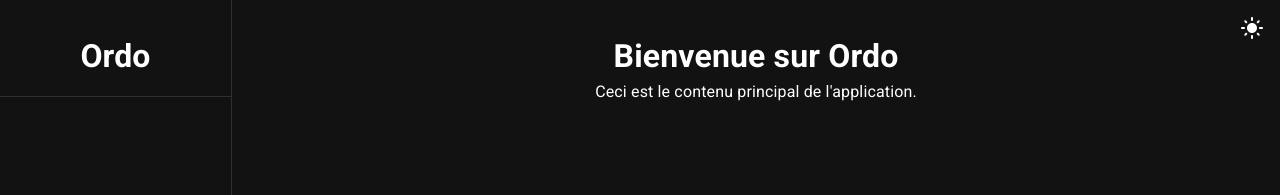
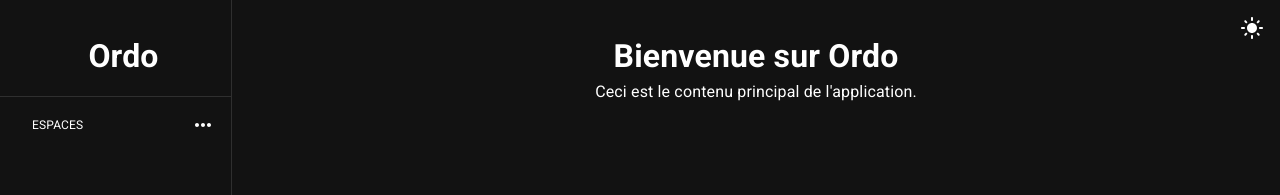
Before and after one commit to NKoelblen/app.ordo, a React (Vite) app: page / in a window 1280 px wide. Shown: the top 195 px of the page. Built offline with nearby package versions, Linux system fonts and the light colour scheme.

Commit message:
Menu Espaces

```diff
--- a/src/components/Sidebar.tsx
+++ b/src/components/Sidebar.tsx
@@ -1,8 +1,21 @@
-import { Drawer } from '@mui/material';
+import { useState } from 'react';
+import { Drawer, Menu, MenuItem, IconButton, Box } from '@mui/material';
+import MoreHorizIcon from '@mui/icons-material/MoreHoriz';
 import { Link } from 'react-router-dom';
 import '../styles/components/Sidebar.scss';
 
 const Sidebar = () => {
+	const [anchorEl, setAnchorEl] = useState<null | HTMLElement>(null);
+	const open = Boolean(anchorEl);
+
+	const handleClick = (event: React.MouseEvent<HTMLButtonElement>) => {
+		setAnchorEl(event.currentTarget);
+	};
+
+	const handleClose = () => {
+		setAnchorEl(null);
+	};
+
 	return (
 		<Drawer
 			anchor="left"
@@ -15,6 +28,40 @@ const Sidebar = () => {
 			>
 				Ordo
 			</Link>
+
+			<Box
+				display="flex"
+				alignItems="center"
+				gap={2}
+				className="nav-item nav-title"
+			>
+				{/* Titre */}
+				<span>Espaces</span>
+
+				{/* Bouton du menu */}
+				<IconButton onClick={handleClick}>
+					<MoreHorizIcon />
+				</IconButton>
+
+				{/* Menu déroulant */}
+				<Menu
+					anchorEl={anchorEl}
+					open={open}
+					onClose={handleClose}
+					anchorOrigin={{
+						vertical: 'top',
+						horizontal: 'right',
+					}}
+					transformOrigin={{
+						vertical: 'top',
+						horizontal: 'left',
+					}}
+					sx={{ mt: -0.75 }}
+				>
+					<MenuItem onClick={handleClose}>Item 1</MenuItem>
+					<MenuItem onClick={handleClose}>Item 2</MenuItem>
+				</Menu>
+			</Box>
 		</Drawer>
 	);
 };
--- a/src/styles/components/Sidebar.scss
+++ b/src/styles/components/Sidebar.scss
@@ -11,7 +11,7 @@
 	&-title {
 		font-size: 2rem;
 		font-weight: bold;
-		padding: 2rem 1rem 1rem;
+		padding: 2rem 1rem 1rem 2rem;
 		display: block;
 		text-align: center;
 		border-bottom: 1px solid var(--border-color);
@@ -21,4 +21,16 @@
 		text-decoration: none;
 		color: inherit;
 	}
+
+	.nav-item {
+		display: flex;
+		justify-content: space-between;
+		padding-left: 2rem;
+		padding-right: 0.5rem;
+	}
+	.nav-title {
+		font-size: 0.75rem;
+		text-transform: uppercase;
+		padding-top: 0.5rem;
+	}
 }
```
